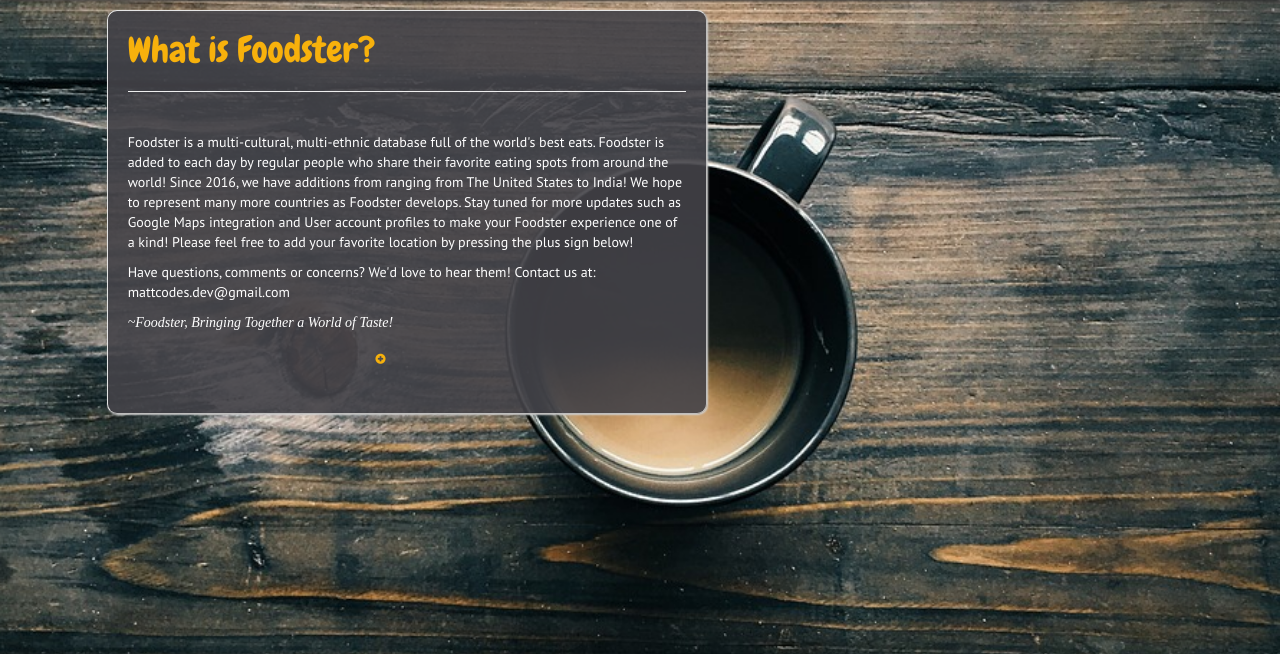
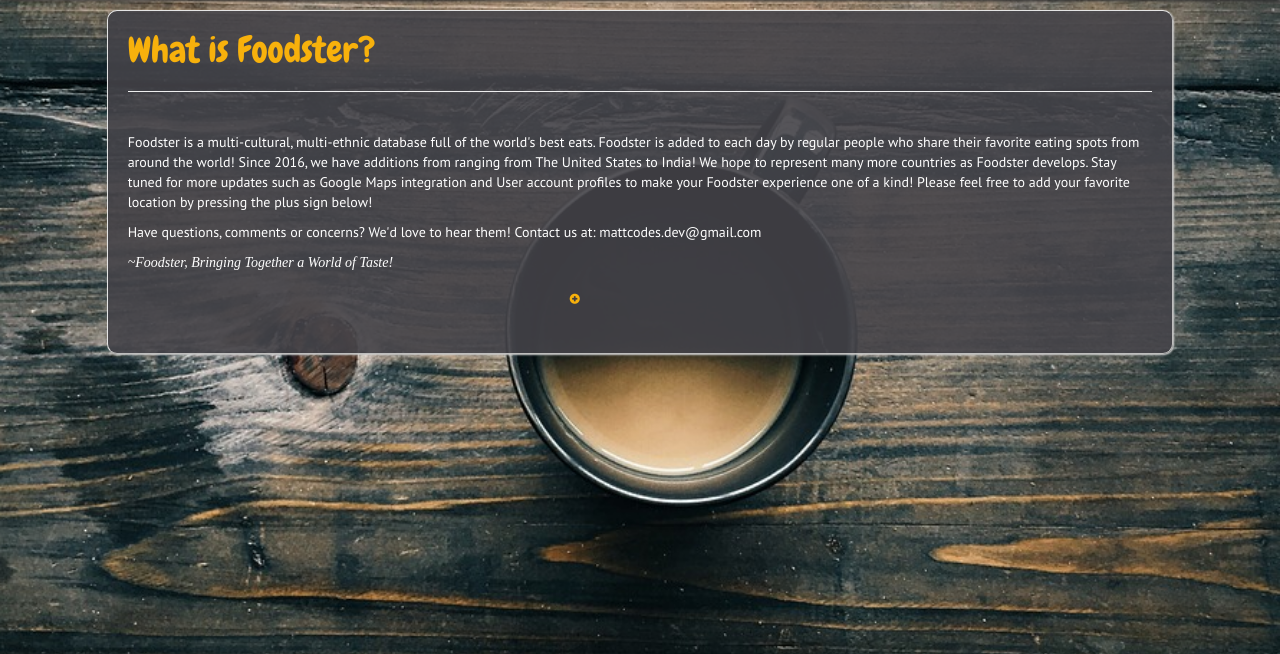
Before and after one commit to emathew80/foodster, a Rails app: page /about in a window 1280 px wide. Shown: the part 52-706 px from the top of the page. Run offline with Rails 7, Linux system fonts and the light colour scheme; style sheets or scripts are compiled from the project's sources; some libraries are stand-ins or nearby versions; some web fonts are replaced.

Commit message:
Edit show page to recenter

```diff
--- a/app/assets/stylesheets/master.css.scss
+++ b/app/assets/stylesheets/master.css.scss
@@ -24,8 +24,6 @@
   margin-top:10px;
   margin-bottom:15px;
   padding:20px;
-  width: 100%;
-  max-width: 600px;
 }
 
 .carousel-box{
@@ -228,7 +226,6 @@
 
 img {
   width: 100%;
-  max-width: 600px;
 
 }
 
```
